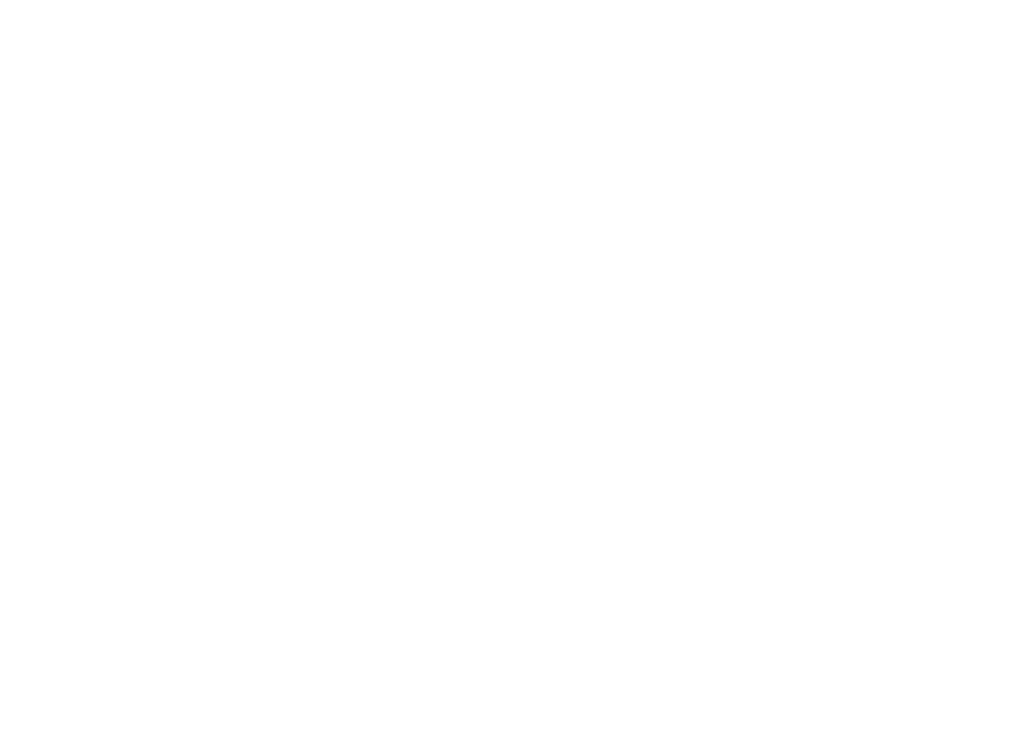
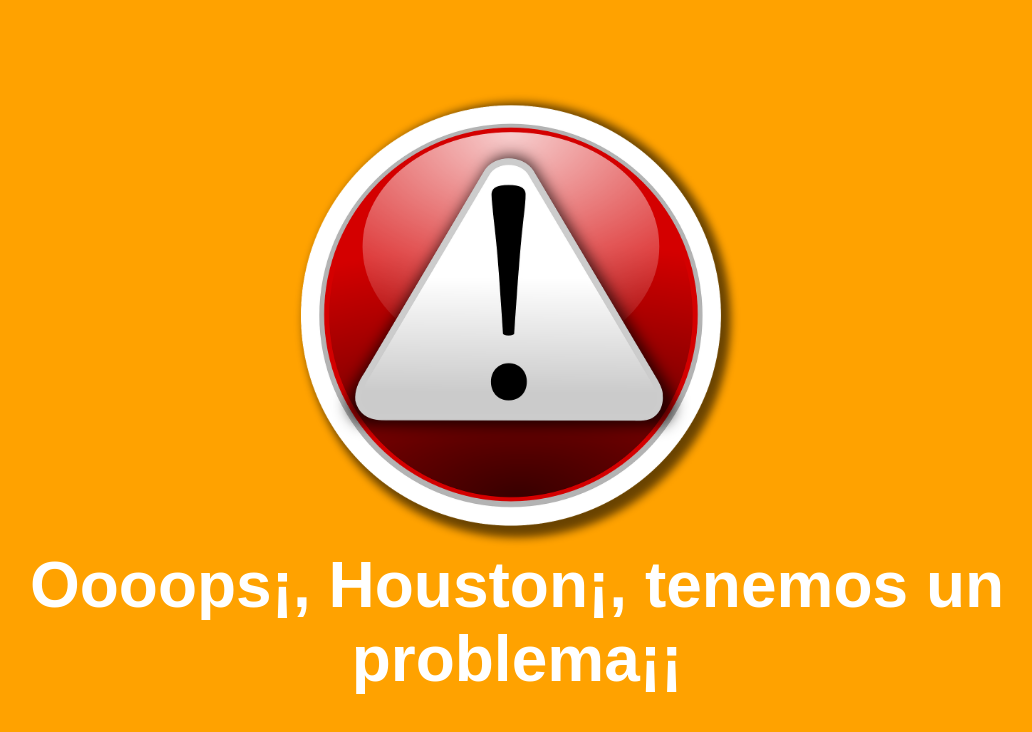
Before and after one commit to Sebasbh/Anunciarte, a React (Vite) app in the folder anunciarte-app/: page /Error in a window 1280 px wide. Before the commit this address had no page. Shown: the top 732 px of the page, without its empty margins (123-1155 px from the left). Built offline with nearby package versions, Linux system fonts and the light colour scheme.

Commit message:
add style page error

```diff
--- a/anunciarte-app/config/Routes/Router.jsx
+++ b/anunciarte-app/config/Routes/Router.jsx
@@ -2,6 +2,7 @@
 import Home from '../../src/Pages/Home';
 import Product from '../../src/Pages/Product';
 import ProductDetail from '../../src/Pages/ProductDetail';
+import Error from '../../src/Pages/Error';
 
 const RouterItem = () => {
     return(
@@ -10,7 +11,7 @@
                 <Route path='/' element={<Home/>}></Route>
                 <Route path="/product" element={<Product/>}></Route>
                 <Route path="/productDetail" element={<ProductDetail/>}></Route>
-
+                <Route path="/Error" element={<Error/>}></Route>
             </Routes>
         </BrowserRouter>
     )
--- a/anunciarte-app/src/Pages/Error.jsx
+++ b/anunciarte-app/src/Pages/Error.jsx
@@ -5,9 +5,10 @@
   return (
 
     <div className="Error">
-        <div>Logo</div>
-        <hi>Oooops¡, Houston¡, tenemos un problema¡¡</hi>
-        <img src={errorImage} alt="Alerta de error" />
+        <div className="Alert">
+        <div><img src={errorImage} alt="Alerta de error" /></div>
+        <h1>Oooops¡, Houston¡, tenemos un problema¡¡</h1>
+        </div>
     </div>
 
   )
--- a/anunciarte-app/src/Pages/error.css
+++ b/anunciarte-app/src/Pages/error.css
@@ -1,4 +1,4 @@
-.ProductDetail {
+.Error {
     height: 100vh;
     background: rgb(255, 162, 0);
     width: 100%;
@@ -7,8 +7,9 @@
     align-items: center;
 }
 
-h1 {
+img {
+    width: 35%;
     display: flex;
-    justify-content: center;
-    align-items: center;
+    margin-left: auto;
+    margin-right: auto;
 }
--- a/anunciarte-app/src/Pages/productDetail.css
+++ b/anunciarte-app/src/Pages/productDetail.css
@@ -24,11 +24,3 @@
     background-color: yellow;
     width: 20%;
 }
-
-.items {
-    display: flex;
-    flex-direction: row;
-    justify-content: center;
-    align-items: center;
-    gap: 5%;
-}
```
